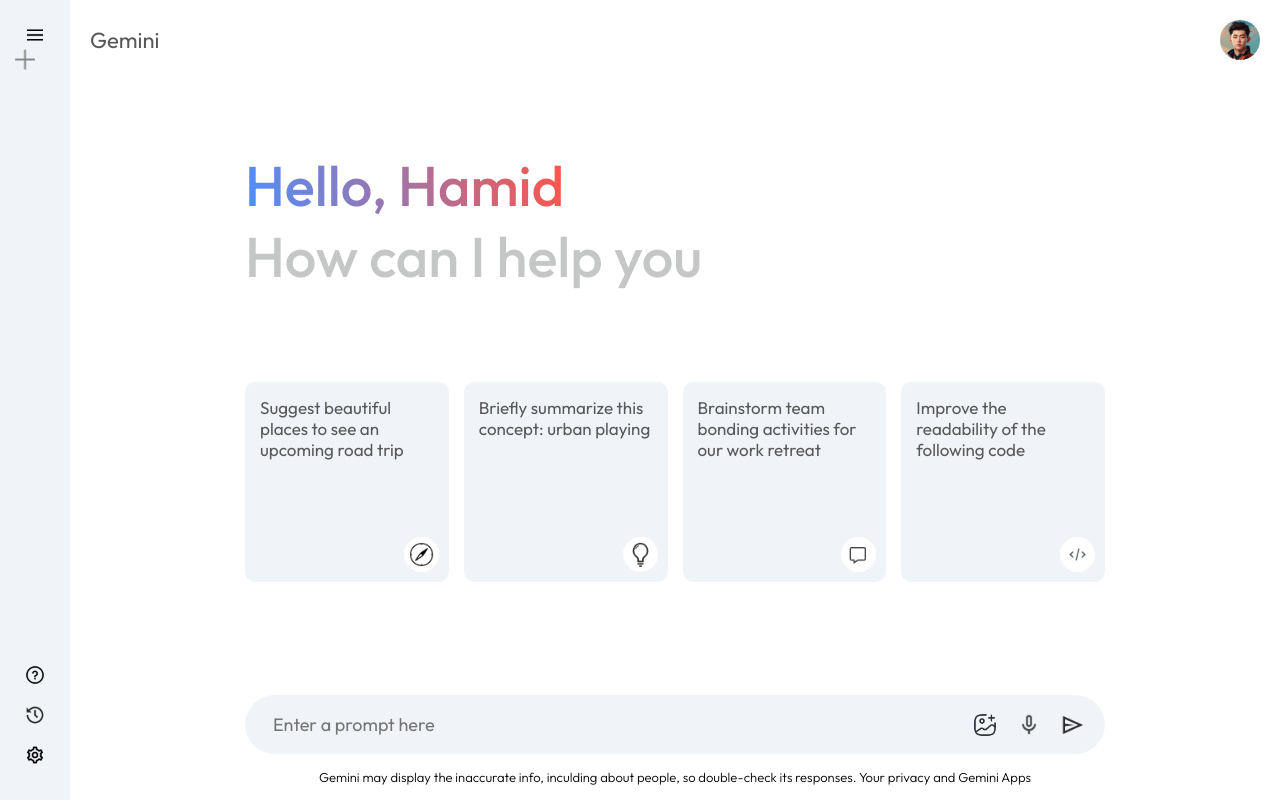
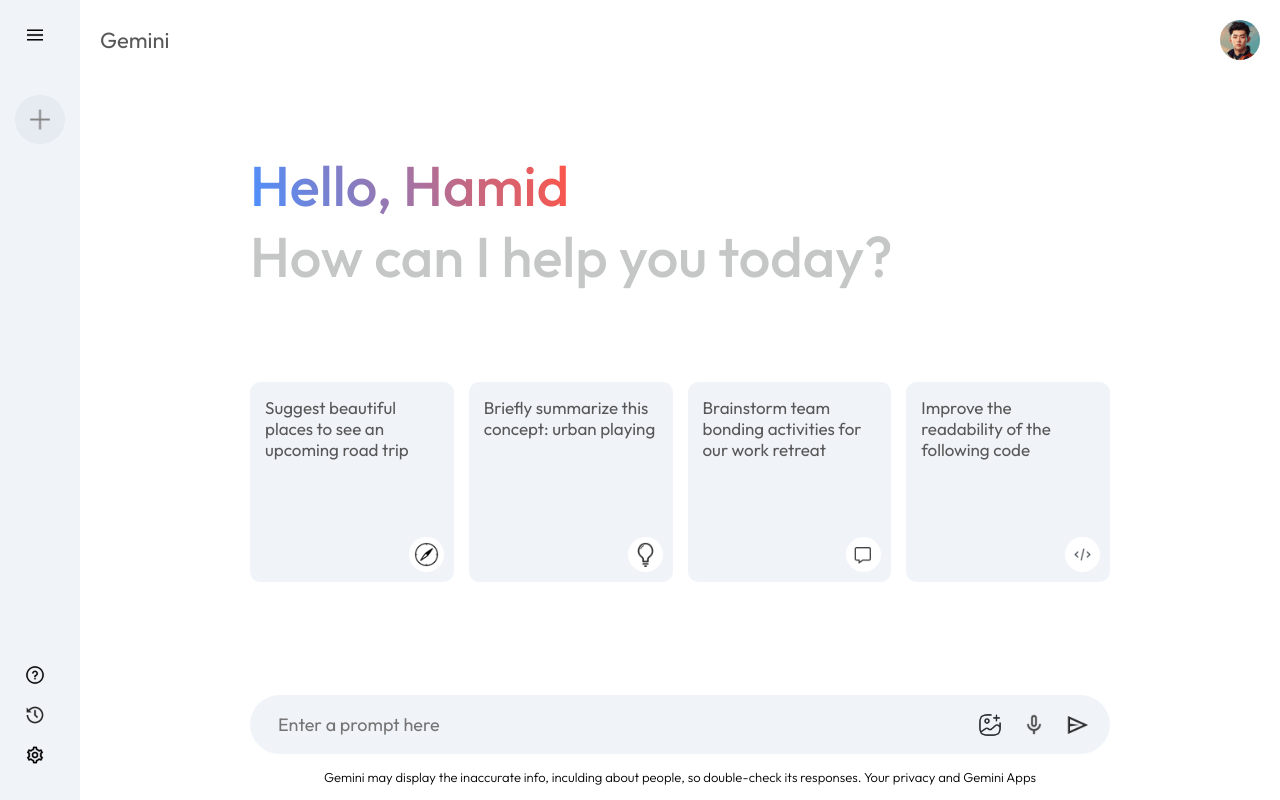
Before and after one commit to Hamid-Naveed-Choudhary/Gemini-clone, a React (Vite) app: page / in a window 1280 px wide. Built offline with nearby package versions, Linux system fonts and the light colour scheme.

Commit message:
Update pages

```diff
--- a/src/components/Main/Main.jsx
+++ b/src/components/Main/Main.jsx
@@ -12,7 +12,7 @@
             <div className="main-container">
                 <div className="greet">
                     <p><span>Hello, Hamid</span></p>
-                    <p>How can I help you</p>
+                    <p>How can I help you today?</p>
                 </div>
                 <div className="cards">
                     <div className="card">
--- a/src/components/Sidebar/Sidebar.jsx
+++ b/src/components/Sidebar/Sidebar.jsx
@@ -10,7 +10,7 @@
         <div className='sidebar'>
             <div className="top">
                 <img onClick={() => setExtended(prev => !prev)} className='menu' src={assets.menu_icon} alt="" />
-                <div className="net-chat">
+                <div className="new-chat">
                     <img src={assets.plus_icon} alt="" />
                     {extended ? <p>New Chat</p> : null}
                 </div>
```
